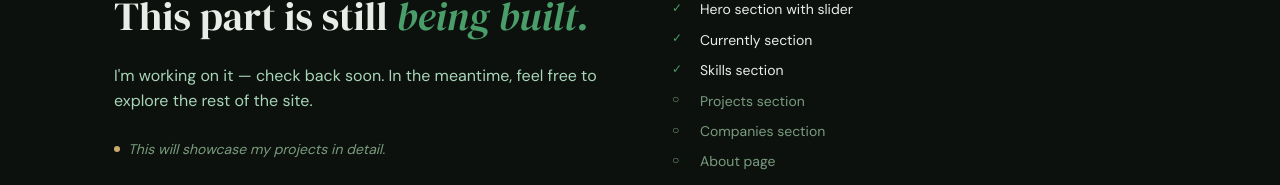
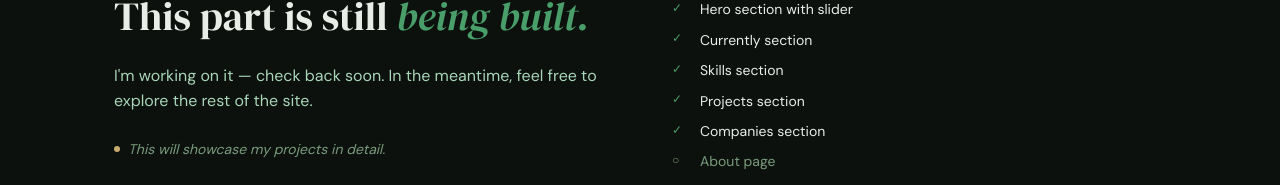
Before and after one commit to ctd08/V2-Portfolio-Website, a Vue app in the folder frontend/: page /projects in a window 1280 px wide. Shown: the part 330-515 px from the top of the page. Built offline with nearby package versions, Linux system fonts and the light colour scheme.

Commit message:
docs: update journey log with phase 14

```diff
--- a/frontend/src/views/UnderConstructionView.vue
+++ b/frontend/src/views/UnderConstructionView.vue
@@ -63,8 +63,8 @@ const checklist = [
   { label: 'Hero section with slider',     done: true  },
   { label: 'Currently section',            done: true  },
   { label: 'Skills section',               done: true  },
-  { label: 'Projects section',             done: false },
-  { label: 'Companies section',            done: false },
+  { label: 'Projects section',             done: true },
+  { label: 'Companies section',            done: true },
   { label: 'About page',                   done: false },
   { label: 'Career page',                  done: false },
   { label: 'Blog',                         done: false },
```
Also changed, not shown: 1 other file (tests, documents, lock files or other folders).
